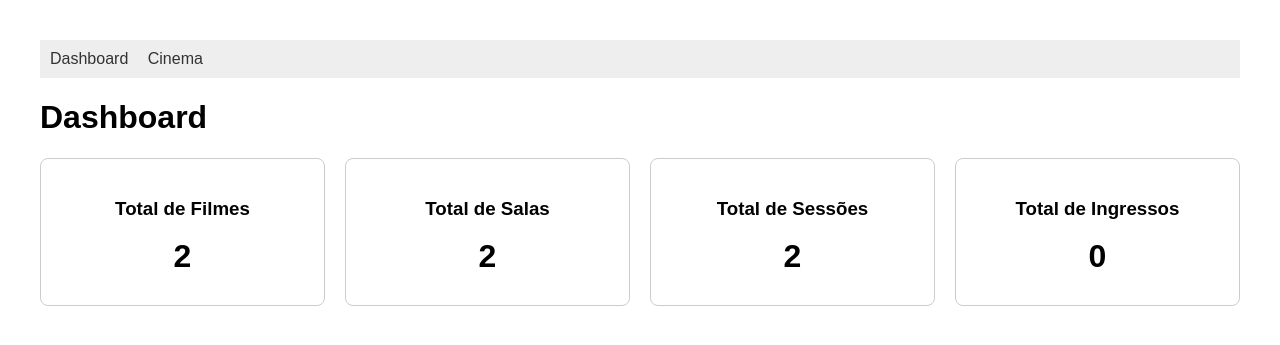
After one commit to pedrinngkl/python, a Flask app: page / in a window 1280 px wide. The commit adds this page. Shown: the top 345 px of the page. Run offline with Flask 3, Linux system fonts and the light colour scheme.

Commit message:
add: nova página dashboard.py

```diff
--- a/atividade_avaliativa/app.py
+++ b/atividade_avaliativa/app.py
@@ -2,7 +2,7 @@ import os
 
 from flask import Flask
 
-from controllers import cinema_bp
+from controllers import cinema_bp, dashboard_bp
 from dados_iniciais import popular_dados
 from models import db
 
@@ -21,6 +21,7 @@ def criar_app():
     app.config["SQLALCHEMY_TRACK_MODIFICATIONS"] = False
 
     db.init_app(app)
+    app.register_blueprint(dashboard_bp)
     app.register_blueprint(cinema_bp)
 
     with app.app_context():
--- a/atividade_avaliativa/controllers/__init__.py
+++ b/atividade_avaliativa/controllers/__init__.py
@@ -1 +1,2 @@
 from .cinema_controller import cinema_bp
+from .dashboard_controller import dashboard_bp
--- /dev/null
+++ b/atividade_avaliativa/controllers/dashboard_controller.py
@@ -0,0 +1,15 @@
+from flask import Blueprint, render_template
+from models.filme import Filme
+from models.sala import Sala
+from models.sessao import Sessao
+from models.ingresso import Ingresso
+
+dashboard_bp = Blueprint("dashboard", __name__)
+
+@dashboard_bp.route('/')
+def index():
+    return render_template("dashboard/index.html",
+                           total_filmes=Filme.query.count(),
+                           total_salas=Sala.query.count(),
+                           total_sessoes=Sessao.query.count(),
+                           total_ingressos=Ingresso.query.count())
--- /dev/null
+++ b/atividade_avaliativa/views/templates/dashboard/index.html
@@ -0,0 +1,25 @@
+{% extends 'layout.html' %}
+
+{% block title %}Dashboard{% endblock %}
+
+{% block content %}
+    <h1>Dashboard</h1>
+    <div style="display: flex; gap: 20px; flex-wrap: wrap;">
+        <div style="padding: 20px; border: 1px solid #ccc; border-radius: 8px; flex: 1; text-align: center;">
+            <h3>Total de Filmes</h3>
+            <p style="font-size: 32px; font-weight: bold; margin: 10px 0;">{{ total_filmes }}</p>
+        </div>
+        <div style="padding: 20px; border: 1px solid #ccc; border-radius: 8px; flex: 1; text-align: center;">
+            <h3>Total de Salas</h3>
+            <p style="font-size: 32px; font-weight: bold; margin: 10px 0;">{{ total_salas }}</p>
+        </div>
+        <div style="padding: 20px; border: 1px solid #ccc; border-radius: 8px; flex: 1; text-align: center;">
+            <h3>Total de Sessões</h3>
+            <p style="font-size: 32px; font-weight: bold; margin: 10px 0;">{{ total_sessoes }}</p>
+        </div>
+        <div style="padding: 20px; border: 1px solid #ccc; border-radius: 8px; flex: 1; text-align: center;">
+            <h3>Total de Ingressos</h3>
+            <p style="font-size: 32px; font-weight: bold; margin: 10px 0;">{{ total_ingressos }}</p>
+        </div>
+    </div>
+{% endblock %}
--- a/atividade_avaliativa/views/templates/layout.html
+++ b/atividade_avaliativa/views/templates/layout.html
@@ -18,6 +18,7 @@
 <body>
 
     <nav>
+        <a href="{{ url_for('dashboard.index') }}">Dashboard</a>
         <a href="{{ url_for('cinema.index') }}">Cinema</a>
     </nav>
 
```
Also changed, not shown: atividade_avaliativa/cinema.db.
